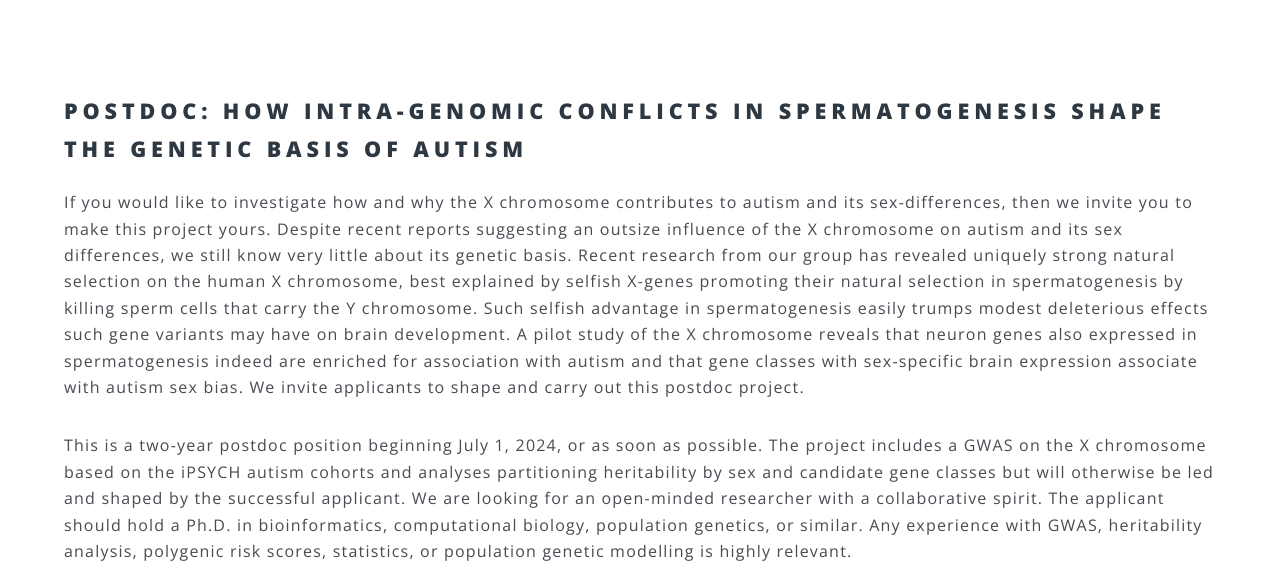
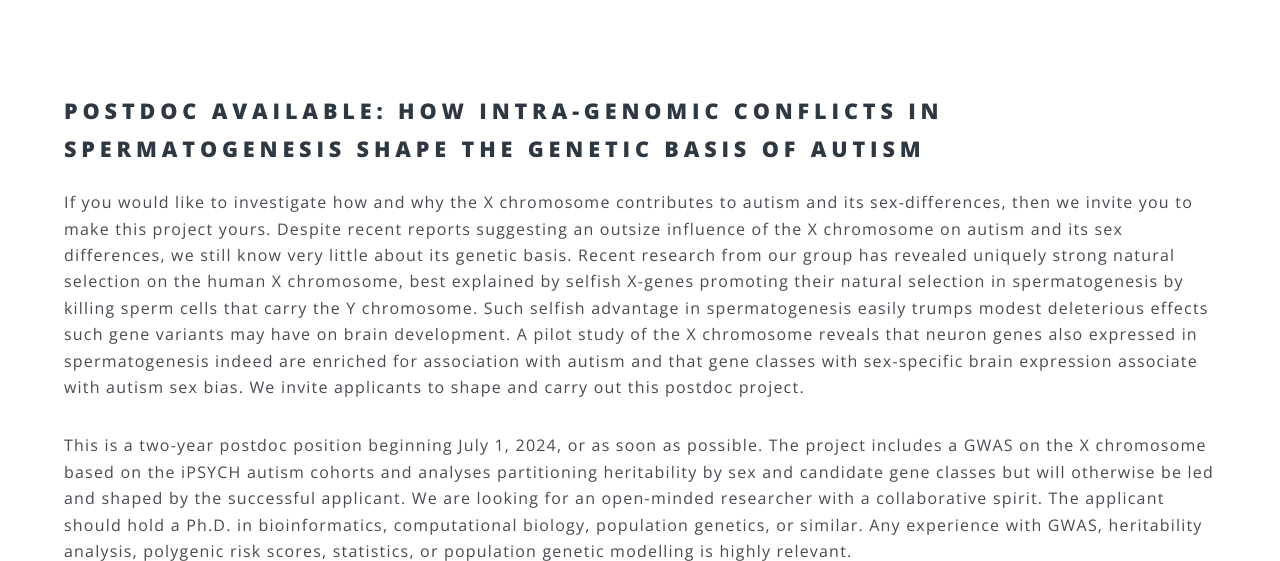
Before and after one commit to munch-group/munch-group.github.io, a Jekyll site: the page built from joinus.md, in a window 1280 px wide and 900 px high, cut to the strip 339-900 px from the top of the window. Built offline with Jekyll 4.4.1, drawn with Linux system fonts in a browser that asks for light colours.

Commit message:
Update joinus.md

```diff
--- a/joinus.md
+++ b/joinus.md
@@ -9,7 +9,7 @@ menu: main
 I am looking for a talented graduate student to do a PhD in my research group on the population genomics of intra-genomic conflict in primates. Specifically, how sex-chromosome meiotic drive generates reproductive barriers through infertility of male hybrids. The application deadline is May 1. and the student would begin Aug. 1. The student would join several others at BiRC working with similar questions, and the salary is quite generous. [Send me an email](mailto:kaspermunch@birc.au.dk) to hear mor if you are interested.
 -->
 
-## Postdoc: How intra-genomic conflicts in spermatogenesis shape the genetic basis of autism
+## Postdoc available: How intra-genomic conflicts in spermatogenesis shape the genetic basis of autism
 
 If you would like to investigate how and why the X chromosome contributes to autism and its sex-differences, then we invite you to make this project yours. Despite recent reports suggesting an outsize influence of the X chromosome on autism and its sex differences, we still know very little about its genetic basis. Recent research from our group has revealed uniquely strong natural selection on the human X chromosome, best explained by selfish X-genes promoting their natural selection in spermatogenesis by killing sperm cells that carry the Y chromosome. Such selfish advantage in spermatogenesis easily trumps modest deleterious effects such gene variants may have on brain development. A pilot study of the X chromosome reveals that neuron genes also expressed in spermatogenesis indeed are enriched for association with autism and that gene classes with sex-specific brain expression associate with autism sex bias. We invite applicants to shape and carry out this postdoc project.
 
```
